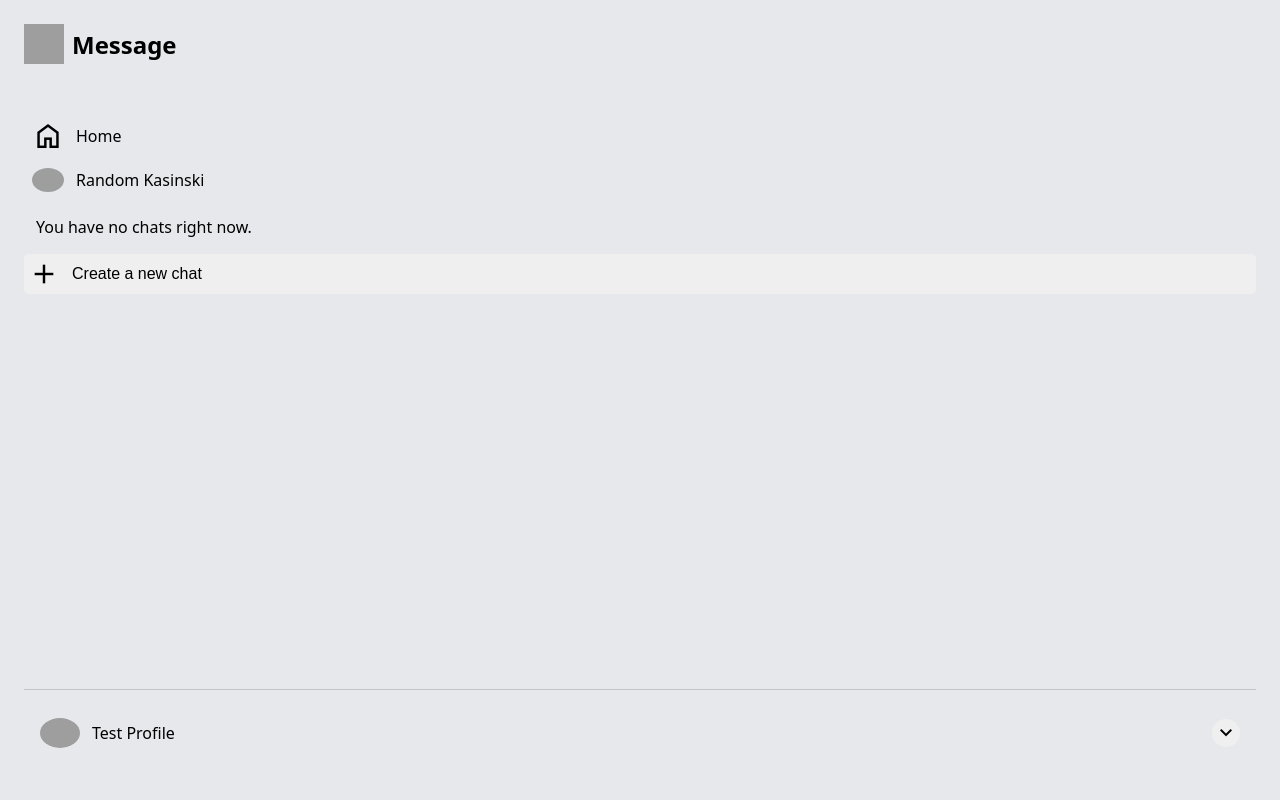
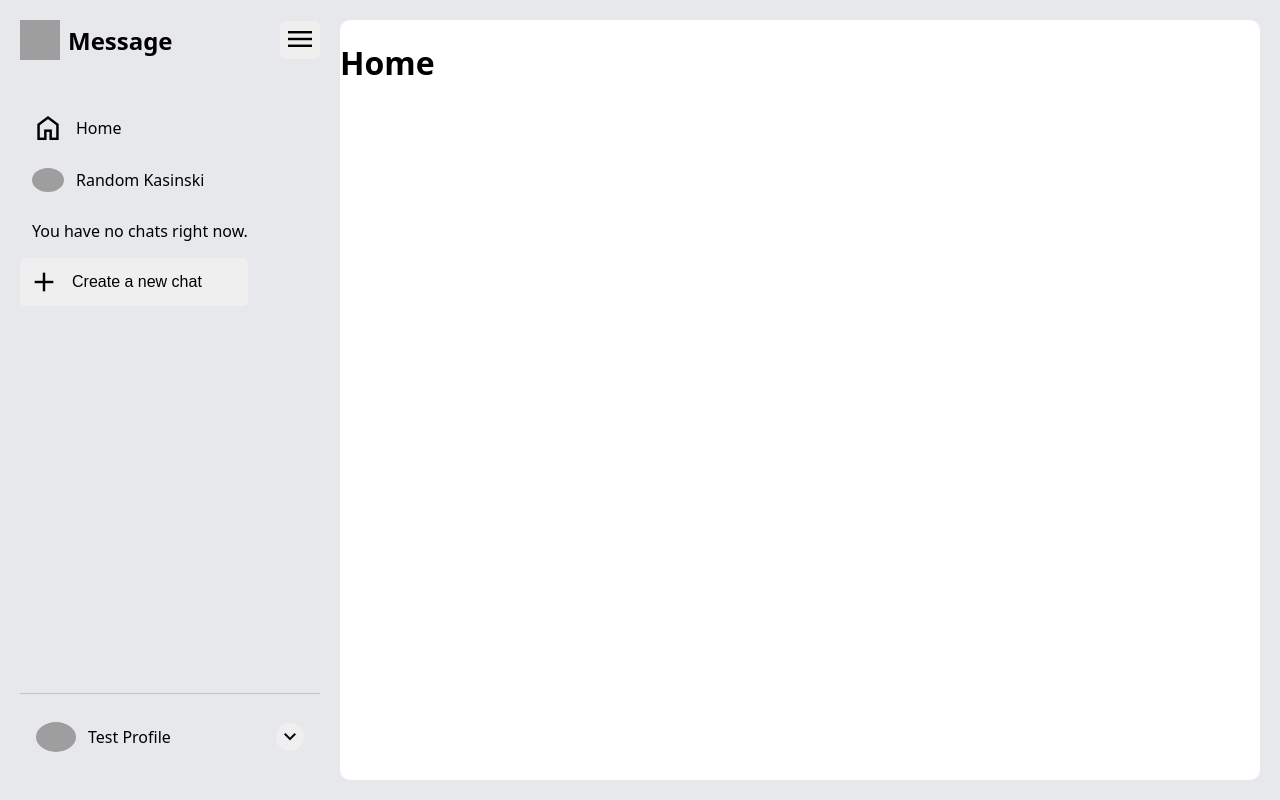
Before and after one commit to vinsonio0920/messaging-app, a React (Vite) app in the folder frontend/: page / in a window 1280 px wide. Built offline with nearby package versions, Linux system fonts and the light colour scheme; grey boxes are pictures that could not be loaded.

Commit message:
style(navbar): add navbar mobile styling

```diff
--- a/frontend/index.html
+++ b/frontend/index.html
@@ -7,7 +7,7 @@
     <title>Message</title>
     <link
       rel="stylesheet"
-      href="https://fonts.googleapis.com/css2?family=Material+Symbols+Outlined:opsz,wght,FILL,GRAD@20..48,100..700,0..1,-50..200&icon_names=add,home,keyboard_arrow_down"
+      href="https://fonts.googleapis.com/css2?family=Material+Symbols+Outlined:opsz,wght,FILL,GRAD@20..48,100..700,0..1,-50..200&icon_names=add,home,keyboard_arrow_down,menu"
     />
   </head>
   <body>
--- a/frontend/src/App.jsx
+++ b/frontend/src/App.jsx
@@ -1,17 +1,22 @@
-import { Link } from "react-router";
+import { Link, Outlet } from "react-router";
 import { logoSvg } from "./assets/index.js";
 import styles from "./App.module.css";
 
 function App() {
   return (
-    <>
+    <div className={styles.pageContainer}>
       <nav className={styles.navbar}>
         <ul>
-          <li>
+          <li className={styles.logoLi}>
             <Link to="/" className={styles.logoLink}>
               <img src={logoSvg} width="40" height="40" alt="Logo" />
               <span>Message</span>
             </Link>
+            <button type="button" className={styles.logoButton}>
+              <span className={`material-symbols-outlined ${styles.logoIcon}`}>
+                menu
+              </span>
+            </button>
           </li>
           <li className={styles.messagesParentLi}>
             <ul className={styles.messagesUl}>
@@ -72,7 +77,10 @@ function App() {
           </li>
         </ul>
       </nav>
-    </>
+      <main className={styles.mainContent}>
+        <Outlet />
+      </main>
+    </div>
   );
 }
 
--- a/frontend/src/App.module.css
+++ b/frontend/src/App.module.css
@@ -1,3 +1,14 @@
+.pageContainer {
+  display: flex;
+  height: 100%;
+}
+
+/* navbar */
+
+.navbar {
+  width: 0px;
+}
+
 .navbar,
 .navbar ul {
   height: 100%;
@@ -8,15 +19,46 @@
   flex-direction: column;
 }
 
+.navbar ul > *:not(.logoLi) {
+  display: none;
+}
+
 .navbar a {
   color: #000;
   text-decoration: none;
 }
 
+.logoLi {
+  /* header for mobile */
+  position: absolute;
+  top: 0;
+  left: 0;
+  width: 100%;
+  height: 3.5rem;
+  background-color: #e6e8ec;
+  box-shadow: rgba(0, 0, 0, 0.15) 1.95px 1.95px 2.6px;
+  padding: 0 0.5rem 0 0.75rem;
+
+  display: flex;
+  align-items: center;
+  justify-content: space-between;
+  margin-bottom: 2.5rem;
+}
+
 .logoLink {
   display: flex;
   align-items: center;
-  margin-bottom: 3rem;
+}
+
+.logoButton {
+  border: none;
+  border-radius: var(--standard-border-radius);
+  padding: 0.1rem 0.25rem;
+}
+
+.logoIcon {
+  position: relative;
+  font-size: 2rem;
 }
 
 .logoLink span {
@@ -68,12 +110,14 @@
 }
 
 .createButton:hover,
-.dropdownButton:hover {
+.dropdownButton:hover,
+.logoButton:hover {
   background-color: #d5d5d5;
 }
 
 .createButton:active,
-.dropdownButton:active {
+.dropdownButton:active,
+.logoButton:active {
   background-color: #d9d9d9;
 }
 
@@ -108,3 +152,51 @@
   position: relative;
   top: 0.1rem;
 }
+
+/* main content */
+
+.mainContent {
+  flex: 1;
+  border-radius: 10px;
+  background-color: #fff;
+  width: 100%;
+  margin-left: 0;
+}
+
+@media (min-width: 500px) {
+  .navbar {
+    width: 300px;
+  }
+
+  .navbar ul > *:not(.logoLi) {
+    display: flex;
+  }
+
+  .logoLi {
+    position: static;
+    width: 100%;
+    height: auto;
+    box-shadow: none;
+    padding: 0;
+  }
+
+  .homeLink,
+  .messagesUl a {
+    display: flex;
+    align-items: center;
+    padding: 0.75rem;
+  }
+
+  .createButton {
+    padding: 0.5rem;
+  }
+
+  .mainContent {
+    margin-left: 1.25rem;
+  }
+}
+
+/*
+  But first... I have to work the homepage first!
+  Now the real question is how do I make the media queries look good?
+*/
--- a/frontend/src/homepage/Homepage.jsx
+++ b/frontend/src/homepage/Homepage.jsx
@@ -1,5 +1,9 @@
 const Homepage = () => {
-  return <h2>Homepage</h2>;
+  return (
+    <>
+      <h1>Home</h1>
+    </>
+  );
 };
 
 export { Homepage };
--- a/frontend/src/index.css
+++ b/frontend/src/index.css
@@ -29,8 +29,8 @@ body {
     sans-serif;
   background-color: #e6e8ec;
   height: 100%;
-  margin: 0;
-  padding: 1.5rem;
+  margin: 3.75rem 0 0 0;
+  padding: 0.5rem;
 }
 
 #root {
@@ -46,3 +46,10 @@ ul {
 button:hover {
   cursor: pointer;
 }
+
+@media (min-width: 500px) {
+  body {
+    margin-top: 0;
+    padding: 1.25rem;
+  }
+}
--- a/frontend/src/routes.jsx
+++ b/frontend/src/routes.jsx
@@ -1,9 +1,16 @@
 import { App } from "./App.jsx";
+import { Homepage } from "./homepage/Homepage.jsx";
 
 const routes = [
   {
     path: "/",
     element: <App />,
+    children: [
+      {
+        index: true,
+        element: <Homepage />,
+      },
+    ],
   },
 ];
 
```
